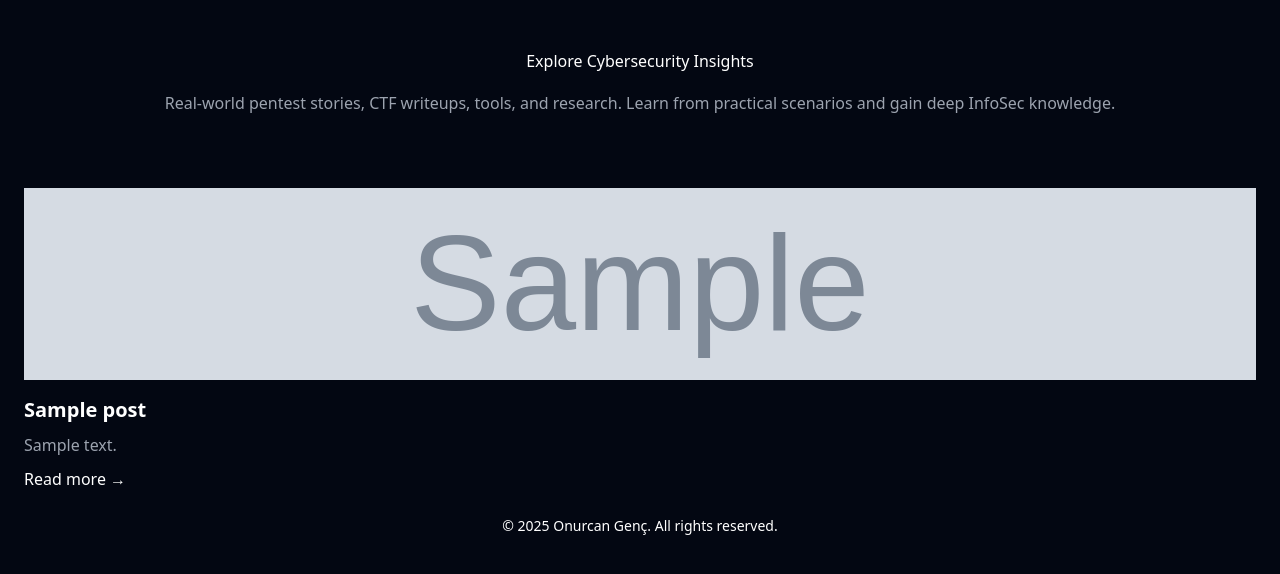
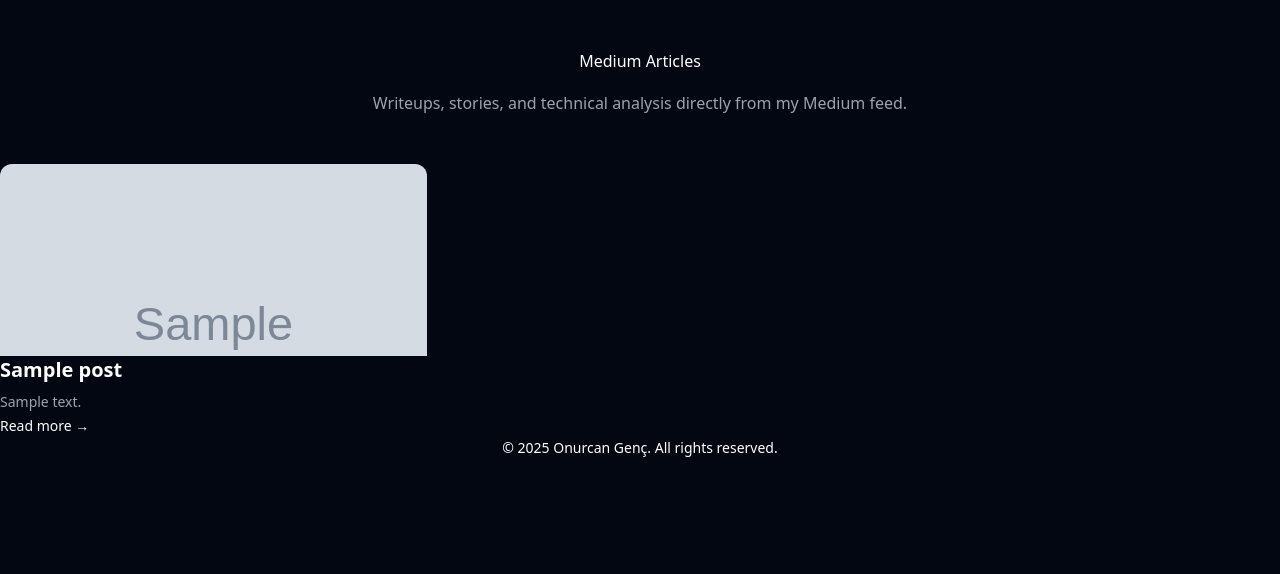
Before and after one commit to onurcangnc/medium_feed_site, a Python web app: template templates/index.html.j2 in a window 1280 px wide. Shown: the part 94-668 px from the top of the page. Run offline with Jinja, Linux system fonts and the light colour scheme; the template is opened without the code that fills it: most values are stand-ins (such as "Sample title", 1, 10 or a date in 2020); grey boxes marked "Sample" are stand-in pictures.

Commit message:
frontend1

```diff
--- a/templates/index.html.j2
+++ b/templates/index.html.j2
@@ -3,56 +3,43 @@
 <head>
   <meta charset="UTF-8" />
   <meta name="viewport" content="width=device-width, initial-scale=1.0" />
-  <meta name="google-adsense-account" content="ca-pub-5907670584730847" />
-  <script async src="https://pagead2.googlesyndication.com/pagead/js/adsbygoogle.js?client=ca-pub-5907670584730847" crossorigin="anonymous"></script>
+  <title>{{ site_title }}</title>
 
-  <meta name="description" content="Explore cybersecurity-focused articles by Onurcan Genç. CTFs, real-world pentest experiences, and tools." />
-  <meta name="keywords" content="Onurcan Genç, Cybersecurity, Pentesting, CTF, InfoSec, Web Security, Medium Articles" />
-  <meta name="author" content="Onurcan Genç" />
+  <meta name="description" content="Explore Medium posts by Onurcan Genç. CTFs, pentests, real-world cybersecurity content." />
   <link rel="canonical" href="https://onurcangenc.com.tr/" />
-  <meta name="robots" content="index, follow" />
+  <link rel="icon" href="/static/profile.jpg" type="image/png" />
+  <link rel="stylesheet" href="/static/output.css" />
+  <script src="https://unpkg.com/scrollreveal"></script>
+</head>
+<body class="bg-gray-950 text-white font-sans leading-relaxed">
 
-  <meta property="og:title" content="{{ site_title }}" />
-  <meta property="og:description" content="Explore professional Medium articles by Onurcan Genç on cybersecurity." />
-  <meta property="og:type" content="website" />
-  <meta property="og:url" content="https://onurcangenc.com.tr/" />
-  <meta property="og:image" content="https://onurcangenc.com.tr/static/profile.jpg" />
-  <meta name="twitter:card" content="summary_large_image" />
-  <meta name="twitter:title" content="{{ site_title }}" />
-  <meta name="twitter:description" content="Cybersecurity articles, CTF writeups, and real-world penetration testing findings." />
-  <meta name="twitter:image" content="https://onurcangenc.com.tr/static/profile.jpg" />
-
-  <link rel="icon" href="/static/profile.jpg" type="image/png" />
-  <link href="/static/output.css" rel="stylesheet" />
-  <script src="https://unpkg.com/scrollreveal"></script>
-
-  <title>{{ site_title }}</title>
-</head>
-
-<body class="bg-gray-950 text-white font-sans leading-relaxed">
   <header class="p-6 md:p-10 flex flex-col md:flex-row justify-between items-center">
     <div>
-      <h1 class="text-3xl md:text-4xl font-bold text-white">Onurcan Genç</h1>
+      <h1 class="text-3xl md:text-4xl font-bold">Onurcan Genç</h1>
       <p class="text-gray-400 text-sm md:text-base">Cybersecurity Analyst | CTF Enthusiast | Penetration Tester</p>
     </div>
   </header>
 
   <section class="px-6 md:px-10 py-12 text-center">
-    <h2 class="text-4xl font-extrabold mb-4 tracking-tight">Explore Cybersecurity Insights</h2>
+    <h2 class="text-4xl font-extrabold mb-4 tracking-tight">Medium Articles</h2>
     <p class="text-gray-400 max-w-2xl mx-auto">
-      Real-world pentest stories, CTF writeups, tools, and research. Learn from practical scenarios and gain deep InfoSec knowledge.
+      Writeups, stories, and technical analysis directly from my Medium feed.
     </p>
   </section>
 
-  <section class="grid grid-cols-1 md:grid-cols-2 gap-6 px-6 md:px-10 py-10">
+  <section class="grid grid-cols-1 md:grid-cols-2 lg:grid-cols-3 gap-6 px-6 md:px-10 py-10">
     {% for post in posts %}
-    <div class="bg-gray-800/60 rounded-xl p-6 hover:scale-[1.02] transition duration-300" data-sr>
+    <div class="rounded-xl shadow-lg overflow-hidden bg-gradient-to-br from-gray-900 via-gray-800 to-gray-900 hover:scale-[1.01] transition duration-300" data-sr>
       {% if post.thumbnail %}
-        <img src="{{ post.thumbnail }}" alt="Thumbnail" class="w-full h-48 object-cover rounded-md mb-4">
+      <div class="w-full h-48 overflow-hidden">
+        <img src="{{ post.thumbnail }}" alt="Thumbnail for {{ post.title }}" class="w-full h-full object-cover" loading="lazy">
+      </div>
       {% endif %}
-      <h3 class="text-xl font-semibold mb-2">{{ post.title }}</h3>
-      <p class="text-gray-400 mb-2">{{ post.summary }}</p>
-      <a href="{{ post.link }}" target="_blank" rel="noopener" class="text-cyan-400 hover:underline">Read more →</a>
+      <div class="p-5">
+        <h3 class="text-xl font-semibold text-white mb-2">{{ post.title }}</h3>
+        <p class="text-gray-400 text-sm mb-3">{{ post.summary }}</p>
+        <a href="{{ post.link }}" target="_blank" rel="noopener" class="text-cyan-400 text-sm font-medium hover:underline">Read more →</a>
+      </div>
     </div>
     {% endfor %}
   </section>
@@ -73,18 +60,6 @@
   </div>
   {% endif %}
 
-  <div class="my-8 px-6 md:px-10 text-center">
-    <ins class="adsbygoogle"
-         style="display:block"
-         data-ad-client="ca-pub-5907670584730847"
-         data-ad-slot="1234567890"
-         data-ad-format="auto"
-         data-full-width-responsive="true"></ins>
-    <script>
-      (adsbygoogle = window.adsbygoogle || []).push({});
-    </script>
-  </div>
-
   <footer class="text-center py-8 px-4 text-sm text-gray-500 border-t border-gray-700">
     © 2025 Onurcan Genç. All rights reserved.
   </footer>
```
Lines whose indentation alone changed are shown as unchanged.
